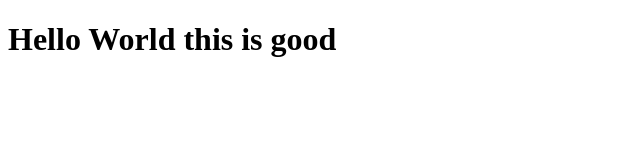
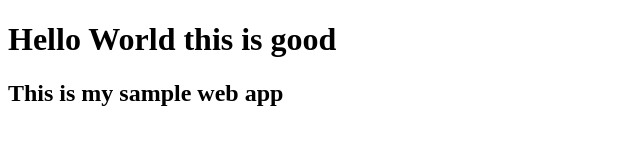
Before and after one commit to manilagrg/first-project, a plain HTML site: page index.html in a window 1280 px wide. Shown: the whole page, without its empty margins (0-640 px from the left). Drawn offline with Linux system fonts and the light colour scheme.

Commit message:
adding second line

```diff
--- a/index.html
+++ b/index.html
@@ -8,5 +8,7 @@
 </head>
 <body>
     <h1>Hello World this is good </h1>
+
+    <h2> This is my sample web app </h2>
 </body>
 </html>
```
